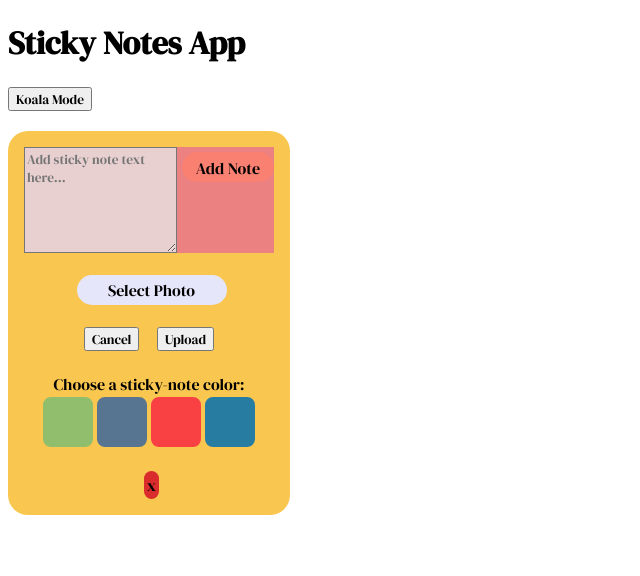
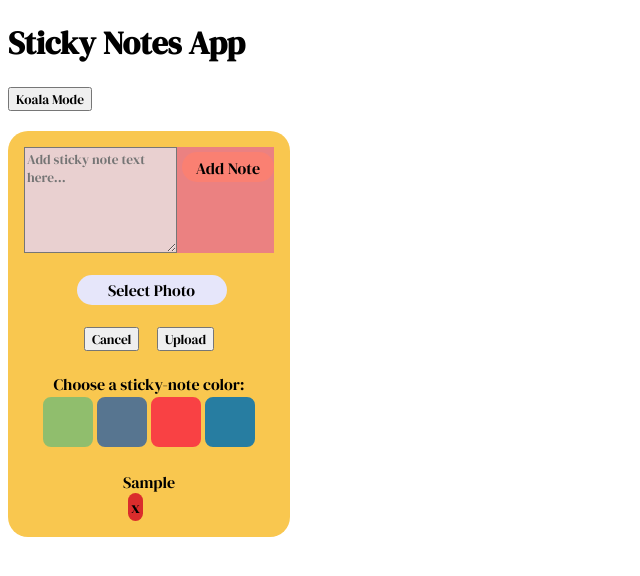
Before and after one commit to VPilipenko334/koala-sticky-notes, a React (Create React App) app: page / in a window 1280 px wide. Both pictures are taken after typing "Sample" into the empty fields and a click on the button "Add Note". Shown: the top 576 px of the page, without its empty margins (0-640 px from the left). Built offline with nearby package versions, Linux system fonts and the light colour scheme.

Commit message:
fixed small bug

```diff
--- a/src/App.js
+++ b/src/App.js
@@ -116,10 +116,10 @@ function App() {
             { stickyNoteState.allStickyNotes.map(stickyNote => (
               <div className="inner-text-sticky-note"
               // onDragEnd={dropNote}
-              draggable="true">
-              {/* key={stickyNote.id}> */}
+              draggable="true"
+              key={stickyNote.id}>
 
-                {/* <div>{stickyNote.text}</div> */}
+                <div>{stickyNote.text}</div>
 
                 <button className="delete-button"
                 onClick={() => dispatch({ type: 'REMOVE_STICKY_NOTE', payload: stickyNote})}
```
